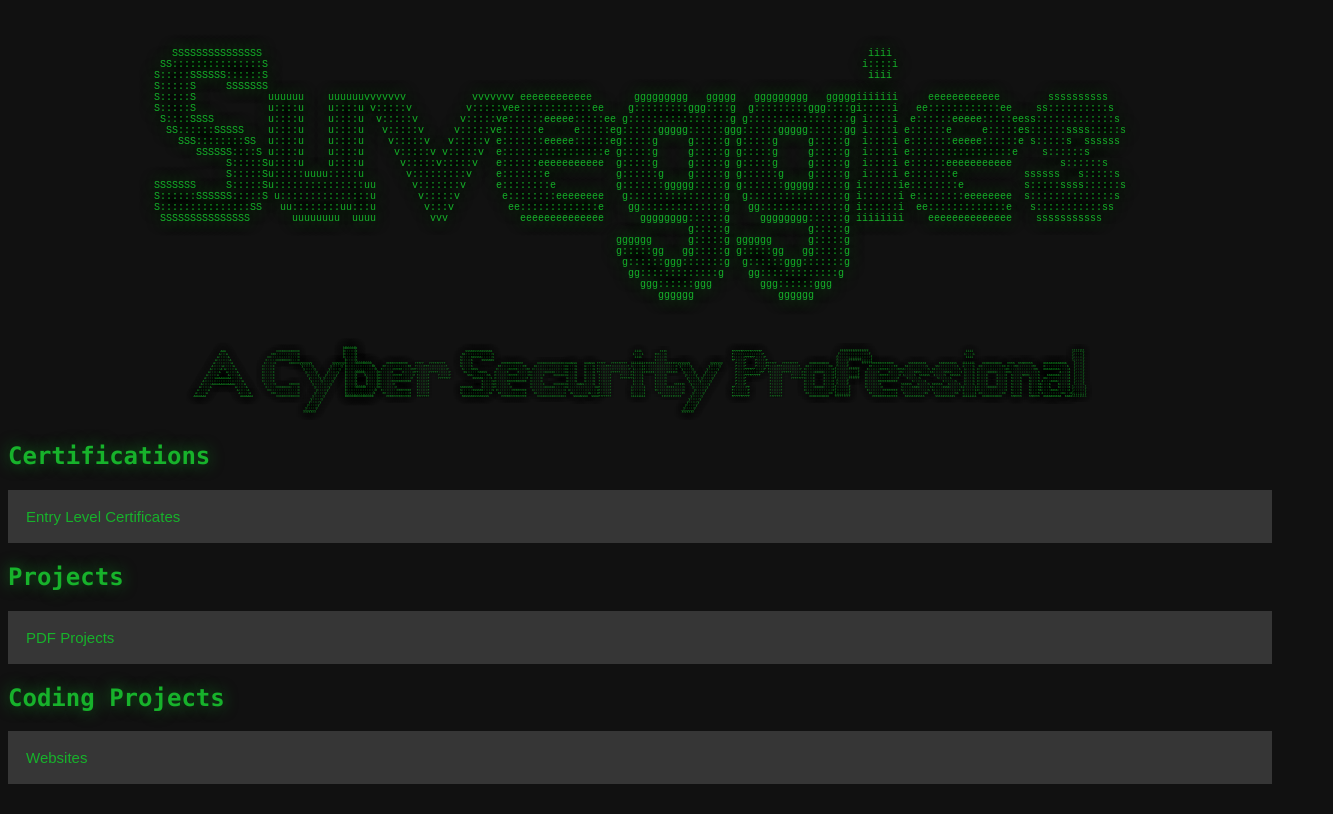
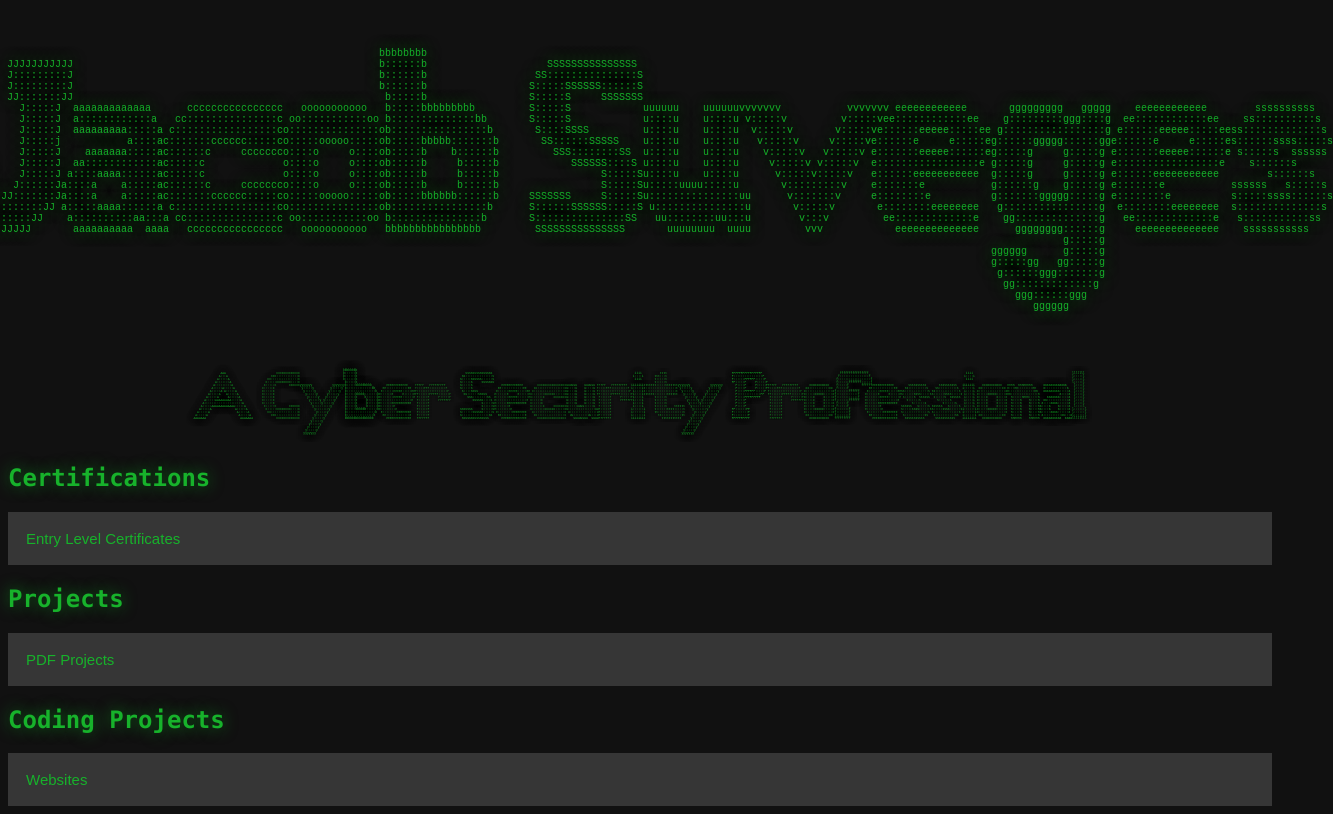
Before and after one commit to Suveggies/suveggies.github.io, a plain HTML site: page portfolio/index.html in a window 1280 px wide. Shown: the whole page, 1333 px wide, since content can reach past the window. Drawn offline with nearby package versions, Linux system fonts and the light colour scheme.

Commit message:
Suveggies to Jacob Suveges

```diff
--- a/portfolio/index.html
+++ b/portfolio/index.html
@@ -14,29 +14,31 @@
                     <pre class="banner">
 
 
-   SSSSSSSSSSSSSSS                                                                                                     iiii
- SS:::::::::::::::S                                                                                                   i::::i
-S:::::SSSSSS::::::S                                                                                                    iiii
-S:::::S     SSSSSSS
-S:::::S            uuuuuu    uuuuuuvvvvvvv           vvvvvvv eeeeeeeeeeee       ggggggggg   ggggg   ggggggggg   gggggiiiiiii     eeeeeeeeeeee        ssssssssss
-S:::::S            u::::u    u::::u v:::::v         v:::::vee::::::::::::ee    g:::::::::ggg::::g  g:::::::::ggg::::gi:::::i   ee::::::::::::ee    ss::::::::::s
- S::::SSSS         u::::u    u::::u  v:::::v       v:::::ve::::::eeeee:::::ee g:::::::::::::::::g g:::::::::::::::::g i::::i  e::::::eeeee:::::eess:::::::::::::s
-  SS::::::SSSSS    u::::u    u::::u   v:::::v     v:::::ve::::::e     e:::::eg::::::ggggg::::::ggg::::::ggggg::::::gg i::::i e::::::e     e:::::es::::::ssss:::::s
-    SSS::::::::SS  u::::u    u::::u    v:::::v   v:::::v e:::::::eeeee::::::eg:::::g     g:::::g g:::::g     g:::::g  i::::i e:::::::eeeee::::::e s:::::s  ssssss
-       SSSSSS::::S u::::u    u::::u     v:::::v v:::::v  e:::::::::::::::::e g:::::g     g:::::g g:::::g     g:::::g  i::::i e:::::::::::::::::e    s::::::s
-            S:::::Su::::u    u::::u      v:::::v:::::v   e::::::eeeeeeeeeee  g:::::g     g:::::g g:::::g     g:::::g  i::::i e::::::eeeeeeeeeee        s::::::s
-            S:::::Su:::::uuuu:::::u       v:::::::::v    e:::::::e           g::::::g    g:::::g g::::::g    g:::::g  i::::i e:::::::e           ssssss   s:::::s
-SSSSSSS     S:::::Su:::::::::::::::uu      v:::::::v     e::::::::e          g:::::::ggggg:::::g g:::::::ggggg:::::g i::::::ie::::::::e          s:::::ssss::::::s
-S::::::SSSSSS:::::S u:::::::::::::::u       v:::::v       e::::::::eeeeeeee   g::::::::::::::::g  g::::::::::::::::g i::::::i e::::::::eeeeeeee  s::::::::::::::s
-S:::::::::::::::SS   uu::::::::uu:::u        v:::v         ee:::::::::::::e    gg::::::::::::::g   gg::::::::::::::g i::::::i  ee:::::::::::::e   s:::::::::::ss
- SSSSSSSSSSSSSSS       uuuuuuuu  uuuu         vvv            eeeeeeeeeeeeee      gggggggg::::::g     gggggggg::::::g iiiiiiii    eeeeeeeeeeeeee    sssssssssss
-                                                                                         g:::::g             g:::::g
-                                                                             gggggg      g:::::g gggggg      g:::::g
-                                                                             g:::::gg   gg:::::g g:::::gg   gg:::::g
-                                                                              g::::::ggg:::::::g  g::::::ggg:::::::g
-                                                                               gg:::::::::::::g    gg:::::::::::::g
-                                                                                 ggg::::::ggg        ggg::::::ggg
-                                                                                    gggggg              gggggg
+                                                                        bbbbbbbb
+          JJJJJJJJJJJ                                                   b::::::b                    SSSSSSSSSSSSSSS
+          J:::::::::J                                                   b::::::b                  SS:::::::::::::::S
+          J:::::::::J                                                   b::::::b                 S:::::SSSSSS::::::S
+          JJ:::::::JJ                                                    b:::::b                 S:::::S     SSSSSSS
+            J:::::J  aaaaaaaaaaaaa      cccccccccccccccc   ooooooooooo   b:::::bbbbbbbbb         S:::::S            uuuuuu    uuuuuuvvvvvvv           vvvvvvv eeeeeeeeeeee       ggggggggg   ggggg    eeeeeeeeeeee        ssssssssss
+            J:::::J  a::::::::::::a   cc:::::::::::::::c oo:::::::::::oo b::::::::::::::bb       S:::::S            u::::u    u::::u v:::::v         v:::::vee::::::::::::ee    g:::::::::ggg::::g  ee::::::::::::ee    ss::::::::::s
+            J:::::J  aaaaaaaaa:::::a c:::::::::::::::::co:::::::::::::::ob::::::::::::::::b       S::::SSSS         u::::u    u::::u  v:::::v       v:::::ve::::::eeeee:::::ee g:::::::::::::::::g e::::::eeeee:::::eess:::::::::::::s
+            J:::::j           a::::ac:::::::cccccc:::::co:::::ooooo:::::ob:::::bbbbb:::::::b       SS::::::SSSSS    u::::u    u::::u   v:::::v     v:::::ve::::::e     e:::::eg::::::ggggg::::::gge::::::e     e:::::es::::::ssss:::::s
+            J:::::J    aaaaaaa:::::ac::::::c     ccccccco::::o     o::::ob:::::b    b::::::b         SSS::::::::SS  u::::u    u::::u    v:::::v   v:::::v e:::::::eeeee::::::eg:::::g     g:::::g e:::::::eeeee::::::e s:::::s  ssssss
+JJJJJJJ     J:::::J  aa::::::::::::ac:::::c             o::::o     o::::ob:::::b     b:::::b            SSSSSS::::S u::::u    u::::u     v:::::v v:::::v  e:::::::::::::::::e g:::::g     g:::::g e:::::::::::::::::e    s::::::s
+J:::::J     J:::::J a::::aaaa::::::ac:::::c             o::::o     o::::ob:::::b     b:::::b                 S:::::Su::::u    u::::u      v:::::v:::::v   e::::::eeeeeeeeeee  g:::::g     g:::::g e::::::eeeeeeeeeee        s::::::s
+J::::::J   J::::::Ja::::a    a:::::ac::::::c     ccccccco::::o     o::::ob:::::b     b:::::b                 S:::::Su:::::uuuu:::::u       v:::::::::v    e:::::::e           g::::::g    g:::::g e:::::::e           ssssss   s:::::s
+J:::::::JJJ:::::::Ja::::a    a:::::ac:::::::cccccc:::::co:::::ooooo:::::ob:::::bbbbbb::::::b     SSSSSSS     S:::::Su:::::::::::::::uu      v:::::::v     e::::::::e          g:::::::ggggg:::::g e::::::::e          s:::::ssss::::::s
+ JJ:::::::::::::JJ a:::::aaaa::::::a c:::::::::::::::::co:::::::::::::::ob::::::::::::::::b      S::::::SSSSSS:::::S u:::::::::::::::u       v:::::v       e::::::::eeeeeeee   g::::::::::::::::g  e::::::::eeeeeeee  s::::::::::::::s
+   JJ:::::::::JJ    a::::::::::aa:::a cc:::::::::::::::c oo:::::::::::oo b:::::::::::::::b       S:::::::::::::::SS   uu::::::::uu:::u        v:::v         ee:::::::::::::e    gg::::::::::::::g   ee:::::::::::::e   s:::::::::::ss
+     JJJJJJJJJ       aaaaaaaaaa  aaaa   cccccccccccccccc   ooooooooooo   bbbbbbbbbbbbbbbb         SSSSSSSSSSSSSSS       uuuuuuuu  uuuu         vvv            eeeeeeeeeeeeee      gggggggg::::::g     eeeeeeeeeeeeee    sssssssssss
+                                                                                                                                                                                          g:::::g
+                                                                                                                                                                              gggggg      g:::::g
+                                                                                                                                                                              g:::::gg   gg:::::g
+                                                                                                                                                                               g::::::ggg:::::::g
+                                                                                                                                                                                gg:::::::::::::g
+                                                                                                                                                                                  ggg::::::ggg
+                                                                                                                                                                                     gggggg
+
     </pre>
     </figure>
 <figure role="img" aria-labelledby="A Cyber Security Professional" class="fig_desc">
```
